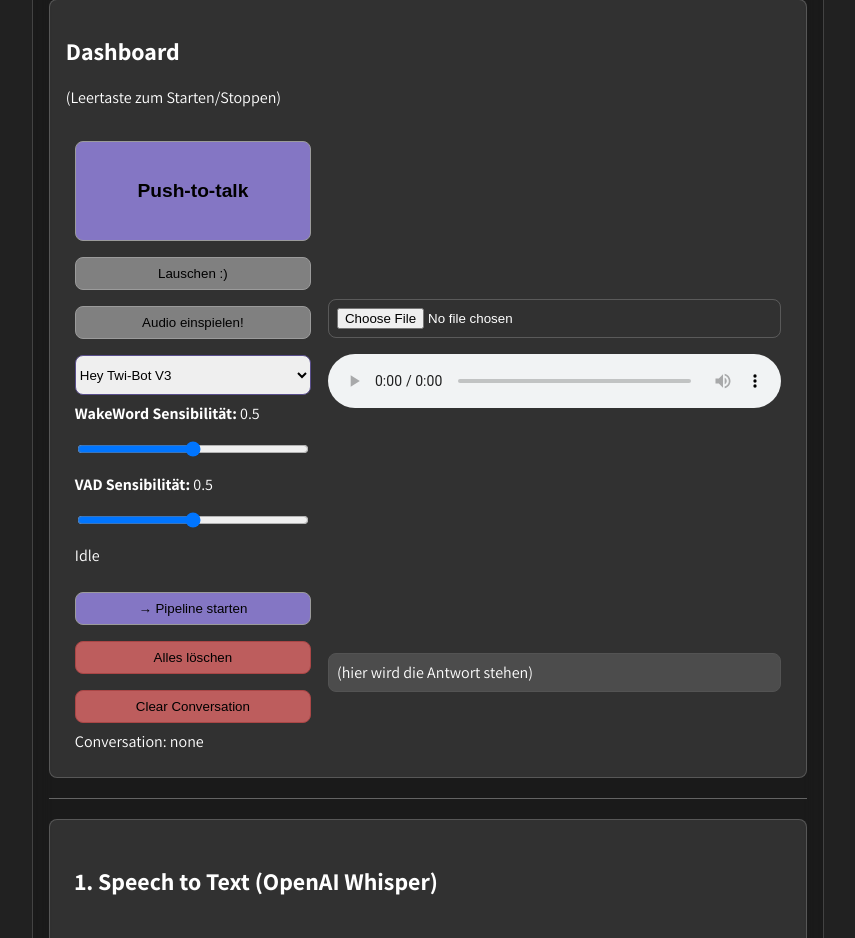
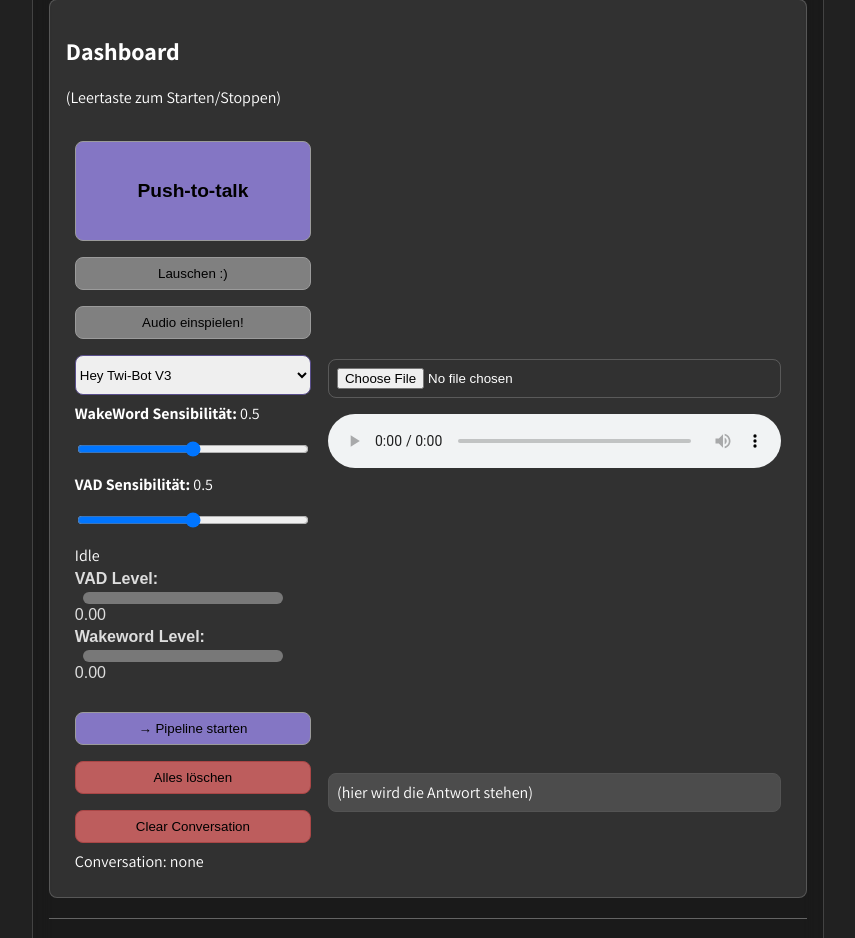
Before and after one commit to sheckla/KI-Sprachbot, a PHP site: page / in a window 1280 px wide. Shown: the part 339-1277 px from the top of the page, without its empty margins (212-1067 px from the left). Run offline with PHP 8.4, Linux system fonts and the light colour scheme; some libraries are stand-ins or nearby versions.

Commit message:
VAD/Wakeword levels

```diff
--- a/client/css/style.css
+++ b/client/css/style.css
@@ -220,3 +220,27 @@ th:last-child {
     transition: background-color 0.3s, border 0.3s, box-shadow 0.3s;
     border-radius: var(--radius);
 }
+
+.meter-wrapper {
+  margin: 4px 0;
+  font-family: sans-serif;
+  color: #ddd;
+}
+
+.meter {
+  width: 200px;
+  height: 12px;
+  background: #787878;
+  border-radius: var(--radius);
+  display: inline-block;
+  vertical-align: middle;
+  margin: 0 0.5rem;
+}
+
+.meter-fill {
+  height: 100%;
+  width: 0%;
+  background: linear-gradient(90deg, #0f0, #ff0, #f00);
+  transition: width 0.5s ease-out;
+  border-radius: var(--radius);
+}
--- a/client/index.html
+++ b/client/index.html
@@ -63,6 +63,22 @@
             <div id="status">Idle</div>
             <div id="volume"></div>
             <div id="score"></div>
+
+            <div class="meter-wrapper">
+  <label>VAD Level:</label>
+  <div class="meter">
+    <div id="vad-meter" class="meter-fill"></div>
+  </div>
+  <span id="vad-meter-value">0.00</span>
+</div>
+
+<div class="meter-wrapper">
+  <label>Wakeword Level:</label>
+  <div class="meter">
+    <div id="wakeword-meter" class="meter-fill"></div>
+  </div>
+  <span id="wakeword-meter-value">0.00</span>
+</div>
           </td>
           <td>
             <!-- File Input -->
--- a/client/js/app.js
+++ b/client/js/app.js
@@ -32,6 +32,7 @@ document.addEventListener("DOMContentLoaded", async () => {
   // enable functions
   document.getElementById("start").disabled = false;
   document.getElementById("start-file").disabled = false;
+  updateMeter("vad", 0.9);
   // buttonListenForVoiceActivation();
 });
 
@@ -48,8 +49,9 @@ async function buttonListenForVoiceActivation() {
   async function processAudioChunk({ chunk }) {
     // Wakeword-Erkennung
     const vadScore = await wakewordController.runVAD(chunk);
+    updateMeter("vad", vadScore);
     const vadFired = vadScore > (1.0 - document.getElementById("vad-threshold").value);
-    console.log("Vad fired: " + vadFired, vadScore.toFixed(3));
+    // console.log("Vad fired: " + vadFired, vadScore.toFixed(3));
     let light = document.getElementById("feedback-light");
     if (vadFired) {
       light.classList.add("push-to-talk-active");
@@ -59,10 +61,11 @@ async function buttonListenForVoiceActivation() {
       light.innerText = "-";
     }
     const score = await wakewordController.processChunk(chunk);
+    updateMeter("wakeword", score);
     if (score !== null) {
       // console.log("Wakeword score:", score.toFixed(3));
-      document.getElementById("score").innerText = "Wakeword Score: " + score.toFixed(3);
-      if (score > 0.5) {
+      // document.getElementById("score").innerText = "Wakeword Score: " + score.toFixed(3);
+      if (score > document.getElementById("wakeword-threshold").value) {
         console.log("✅ Wakeword erkannt!");
         document.getElementById("status").innerText = "Wakeword erkannt!";
         // timeout!
@@ -393,6 +396,17 @@ function updateModelSelection(name) {
   wakewordController.loadWakeWordModel(name);
 }
 
+function updateMeter(id, value) {
+  const meter = document.getElementById(id + "-meter");
+  const label = document.getElementById(id + "-meter-value");
+
+  // clamp 0–1
+  const clamped = Math.max(0, Math.min(1, value));
+  meter.style.width = (clamped * 100) + "%";
+  label.textContent = clamped.toFixed(2);
+}
+
+
 /*****************************
  *  Push to Talk Via Spacebar
  *****************************/
```
